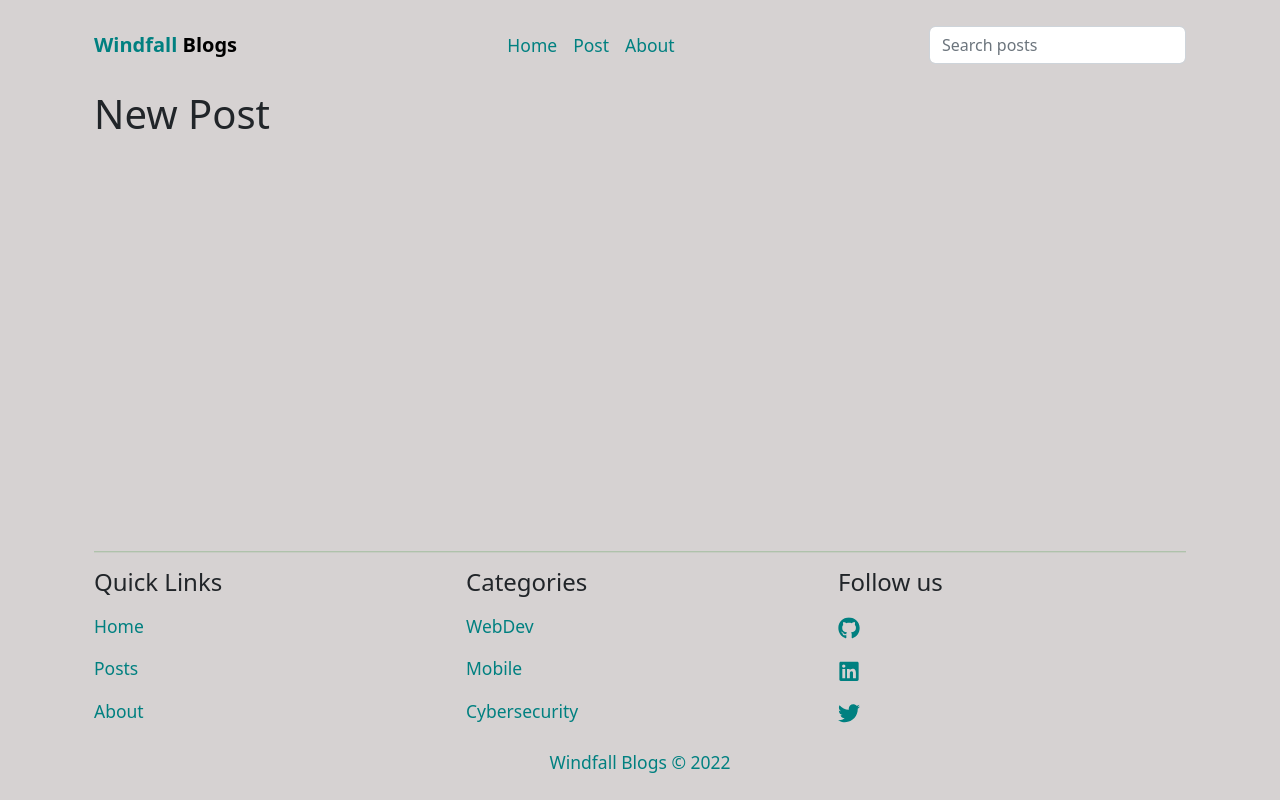
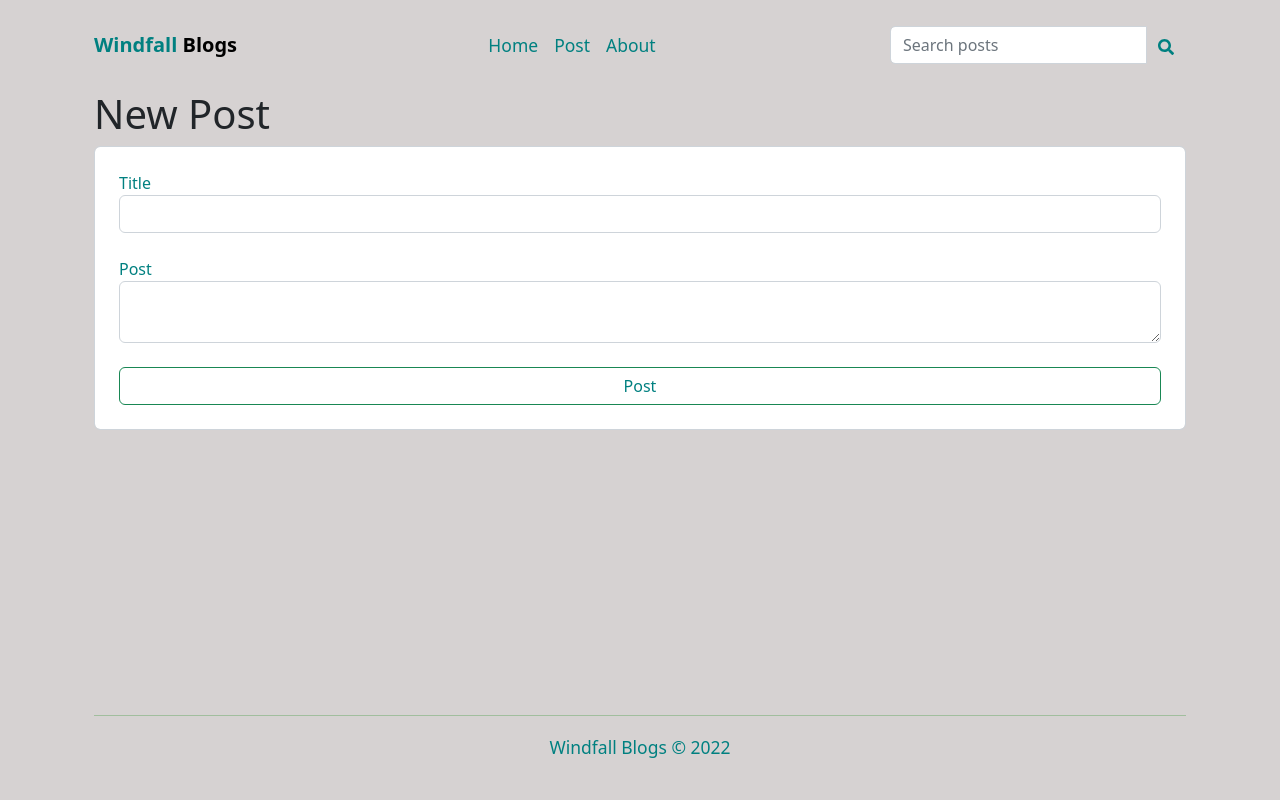
Before and after one commit to JoelOgira/Blog-Posts, a React app: page /post in a window 1280 px wide. Built offline with nearby package versions, Linux system fonts and the light colour scheme; the HTML template or start-up script is replaced by a standard one.

Commit message:
Added functionality and stlying to the application

```diff
--- /dev/null
+++ b/data/db.json
@@ -0,0 +1,28 @@
+{
+    "posts": [
+        {
+            "id": 1,
+            "title": "Why Learn React",
+            "datetime": "October 05, 2022 20:56:45 PM",
+            "body": "Lorem ipsum dolor sit amet consectetur adipisicing elit. Vitae quia minima laboriosam natus voluptatibus, magni rerum suscipit earum quis quaerat fugiat consequatur exercitationem, sunt fugit, labore est numquam atque. Velit exercitationem debitis nesciunt omnis odit nemo dolore voluptatum optio unde?. This is the day that the Lord has made. We will rejoice as the days go by."
+          },
+          {
+            "id": 2,
+            "title": "React best Practices",
+            "datetime": "October 05, 2022 20:56:45 PM",
+            "body": "Lorem ipsum dolor sit amet consectetur adipisicing elit. Vitae quia minima laboriosam natus voluptatibus, magni rerum suscipit earum quis quaerat fugiat consequatur exercitationem, sunt fugit, labore est numquam atque. Velit exercitationem debitis nesciunt omnis odit nemo dolore voluptatum optio unde?. This is the day that the Lord has made. We will rejoice as the days go by."
+          },
+          {
+            "id": 3,
+            "title": "Acing your first React Interview",
+            "datetime": "October 05, 2022 20:56:45 PM",
+            "body": "Lorem ipsum dolor sit amet consectetur adipisicing elit. Vitae quia minima laboriosam natus voluptatibus, magni rerum suscipit earum quis quaerat fugiat consequatur exercitationem, sunt fugit, labore est numquam atque. Velit exercitationem debitis nesciunt omnis odit nemo dolore voluptatum optio unde?. This is the day that the Lord has made. We will rejoice as the days go by."
+          },
+          {
+            "id": 4,
+            "title": "Developer Roadmap",
+            "datetime": "October 05, 2022 20:56:45 PM",
+            "body": "Lorem ipsum dolor sit amet consectetur adipisicing elit. Vitae quia minima laboriosam natus voluptatibus, magni rerum suscipit earum quis quaerat fugiat consequatur exercitationem, sunt fugit, labore est numquam atque. Velit exercitationem debitis nesciunt omnis odit nemo dolore voluptatum optio unde?. This is the day that the Lord has made. We will rejoice as the days go by."
+          }
+    ]
+}
--- a/src/App.jsx
+++ b/src/App.jsx
@@ -1,6 +1,7 @@
 import 'bootstrap/dist/css/bootstrap.min.css';
 import { useState, useEffect } from 'react';
-import { Routes, Route } from 'react-router-dom';
+import { Routes, Route, useNavigate } from 'react-router-dom';
+import { format } from 'date-fns';
 import Footer from './Components/Footer';
 import Header from './Components/Header';
 import Home from './Components/Home';
@@ -10,34 +11,37 @@ import PostPage from './Components/PostPage';
 import Missing from './Components/Missing';
 
 const App = () => {
-  const [posts, setPosts] = useState([
-    {
-      id: 1,
-      title: "Why Learn React",
-      datetime: "October 05, 2022 20:56:45 PM",
-      body: "This is the day that the Lord has made. We will rejoice as the days go by."
-    },
-    {
-      id: 2,
-      title: "React best Practices",
-      datetime: "October 05, 2022 20:56:45 PM",
-      body: "This is the day that the Lord has made. We will rejoice as the days go by."
-    },
-    {
-      id: 3,
-      title: "Acing your first React Interview",
-      datetime: "October 05, 2022 20:56:45 PM",
-      body: "This is the day that the Lord has made. We will rejoice as the days go by."
-    },
-    {
-      id: 4,
-      title: "Developer Roadmap",
-      datetime: "October 05, 2022 20:56:45 PM",
-      body: "This is the day that the Lord has made. We will rejoice as the days go by."
-    }
-  ])
+  const [posts, setPosts] = useState([])
   const [search, setSearch] = useState('');
   const [searchResults, setSearchResults] = useState([]);
+  const [postTitle, setPostTitle] = useState('');
+  const [postBody, setPostBody] = useState('');
+  const history = useNavigate();
+
+  useEffect(() => {
+    const filteredResults = posts.filter(post => ((post.title).toLowerCase().includes(search.toLowerCase()))
+    || ((post.body).toLowerCase().includes(search.toLowerCase())));
+    setSearchResults(filteredResults.reverse());
+  }, [posts, search])
+
+
+  const handleSubmit = (e) => {
+    e.preventDefault();
+    const id = posts.length ? posts[posts.length - 1].id + 1 : 1;
+    const datetime = format('');
+    const myNewPost = {id, title: postTitle, datetime, body: postBody};
+    const AllPosts = [...posts, myNewPost];
+    setPosts(AllPosts);
+    setPostTitle('');
+    setPostBody('');
+    history('/');
+  }
+
+  const handleDelete = (id) => {
+    const postList = posts.filter(post => post.id !== id);
+    setPosts(postList);
+    history('/');
+  }
 
   return (
     <div className="App container">
@@ -46,9 +50,9 @@ const App = () => {
         setSearch={setSearch}
       />
       <Routes>
-        <Route path='/' element={<Home posts={posts} />}/>
-        <Route path='/post' element={<NewPost />}/>
-        <Route path='/post/:id' element={<PostPage />}/>
+        <Route path='/' element={<Home posts={searchResults} />}/>
+        <Route path='/post' element={<NewPost handleSubmit={handleSubmit} postTitle={postTitle} setPostTitle={setPostTitle} postBody={postBody} setPostBody={setPostBody} />}/>
+        <Route path='/post/:id' element={<PostPage posts={posts} handleDelete={handleDelete} />}/>
         <Route path='/about' element={<About />}/>
         <Route path='*' element={<Missing />}/>
       </Routes>
--- a/src/Components/About.jsx
+++ b/src/Components/About.jsx
@@ -1,7 +1,14 @@
 const About = () => {
   return (
     <main className="container">
-        <h1>About Page</h1>
+        <div className="card p-4">
+          <h2 className="card-title text-center text-teal">
+            About Page
+          </h2>
+          <p className="card-text">
+            A well manicured blog application using react. This blog app is very articulate and will be invaluable in your every day use.
+          </p>
+        </div>
     </main>
   )
 }
--- a/src/Components/Footer.jsx
+++ b/src/Components/Footer.jsx
@@ -6,9 +6,9 @@ import { FaGithub } from "react-icons/fa";
 const Footer = () => {
   const today = new Date();
   return (
-    <footer className="sticky-footer container">
+    <footer className="Footer sticky-footer container">
       <hr style={{color: 'green', width: '100%', height: '1px'}} />
-      <div className="row">
+      {/* <div className="row">
         <div className="col quick-links">
           <ul className="navbar-nav">
             <h4>Quick Links</h4>
@@ -51,7 +51,7 @@ const Footer = () => {
             </li>
           </ul>
         </div>
-      </div>
+      </div> */}
       <p className="text-center pb-4" style={{color: 'teal', marginTop: '1em'}}>
         Windfall Blogs &copy; {today.getFullYear()}
       </p>
--- a/src/Components/Header.jsx
+++ b/src/Components/Header.jsx
@@ -1,8 +1,9 @@
 import { Link } from "react-router-dom";
+import { FaSearch } from "react-icons/fa";
 
 const Header = ({ search, setSearch }) => {
   return (
-    <header className="navbar navbar-expand-md navbar-responsive bg-transparent py-4">
+    <header className="Header navbar navbar-expand-md navbar-responsive bg-transparent py-4">
       <div className="container">
         <div className="navbar-brand">
             <Link to="/" className='py-2'><strong>Windfall <span style={{color: 'black'}}>Blogs</span></strong></Link>
@@ -19,6 +20,7 @@ const Header = ({ search, setSearch }) => {
             </li>
         </ul>
         <form className="searchForm" onSubmit={e => e.preventDefault()}>
+          <div className="input-group">
           <label htmlFor="Search">Search posts</label>
           <input
             type="text"
@@ -27,6 +29,8 @@ const Header = ({ search, setSearch }) => {
             value={search}
             onChange={e => setSearch(e.target.value)}
           />
+          <button className="btn btn-outline-secondary" style={{color: 'teal', border: 'none'}}><FaSearch /></button>
+          </div>
         </form>
       </div>
     </header>
--- a/src/Components/Missing.jsx
+++ b/src/Components/Missing.jsx
@@ -1,7 +1,14 @@
+import { Link } from "react-router-dom";
+
 const Missing = () => {
   return (
     <main className="container">
-        <h1>Ooops Missing Page</h1>
+      <div className="card p-4">
+        <h2 className="card-title">Page Not Found</h2>
+        <Link to='/'>
+          <p className="card-text">Go back to Homepage</p>
+        </Link>
+      </div>
     </main>
   )
 }
--- a/src/Components/NewPost.jsx
+++ b/src/Components/NewPost.jsx
@@ -1,7 +1,29 @@
-const NewPost = () => {
+const NewPost = ({
+  postTitle, setPostTitle, postBody, setPostBody, handleSubmit
+}) => {
   return (
     <main className="container">
         <h1>New Post</h1>
+        <form className="newFormPost p-4 form-control" onSubmit={handleSubmit}>
+          <label htmlFor="postTitle" className="text-teal">Title </label>
+          <input
+            id="postTitle"
+            type="text"
+            className="form-control mb-4"
+            required
+            value={postTitle}
+            onChange={e => setPostTitle(e.target.value)}
+          />
+          <label htmlFor="postBody" className="text-teal">Post </label>
+          <textarea
+            id="postBody"
+            className="form-control mb-4"
+            required
+            value={postBody}
+            onChange={e => setPostBody(e.target.value)}
+          />
+          <button type="submit" style={{width: '100%'}} className="btn btn-outline-success text-teal">Post</button>
+        </form>
     </main>
   )
 }
--- a/src/Components/PostPage.jsx
+++ b/src/Components/PostPage.jsx
@@ -1,8 +1,29 @@
+import { useParams, Link } from "react-router-dom";
 
-const PostPage = () => {
+const PostPage = ({posts, handleDelete}) => {
+  const { id } = useParams();
+  const post = posts.find(post => (post.id).toString() === id);
   return (
     <main className="PostPage container">
-        <h1>Post Page</h1>
+        <div className="card p-4">
+          {post &&
+            <>
+              <h2 className="card-title">{post.title}</h2>
+              <p className="card-text" style={{fontSize: '13px'}}>{post.datetime}</p>
+              <hr />
+              <p className="card-text">{post.body}</p>
+              <button className="btn btn-outline-danger my-4" onClick={() => handleDelete(post.id)}>Delete Post</button>
+            </>
+          }
+          {!post &&
+            <>
+              <h2 className="card-title">No posts are currently available</h2>
+              <p>
+                <Link to="/">Go back to the homepage</Link>
+              </p>
+            </>
+          }
+        </div>
     </main>
   )
 }
--- a/src/index.css
+++ b/src/index.css
@@ -2,10 +2,21 @@ body {
     background-color: rgb(214, 210, 210);
 }
 
+#root {
+    flex-grow: 1;
+    display: flex;
+    justify-content: center;
+    align-items: center;
+}
+
 .App {
-    min-height: 100vh;
+    height: 100vh;
     background-color: rgb(214, 210, 210);
     font-size: 17.5px;
+    display: flex;
+    flex-direction: column;
+    align-items: center;
+    justify-content: flex-start;
 }
 
 a {
@@ -17,8 +28,20 @@ a:hover {
     color: black !important;
 }
 
-/* Header Styling */
+.text-teal, hr {
+    color: teal;
+}
 
+.Header {
+    width: 100%;
+}
+
+/* Content styling */
+.Home, .NewPost, .PostPage, .About, .Missing {
+    width: 100%;
+    flex-grow: 1;
+    overflow-y: auto;
+}
 
 /* Forms styling */
 .form-control:focus {
@@ -31,6 +54,10 @@ a:hover {
     left: -99999px;
 }
 
+.searchForm input {
+    border-radius: 5px 0px 0px 5px  !important;
+}
+
 /* Footer Styling */
 .sticky-footer {
 position: sticky;
```
